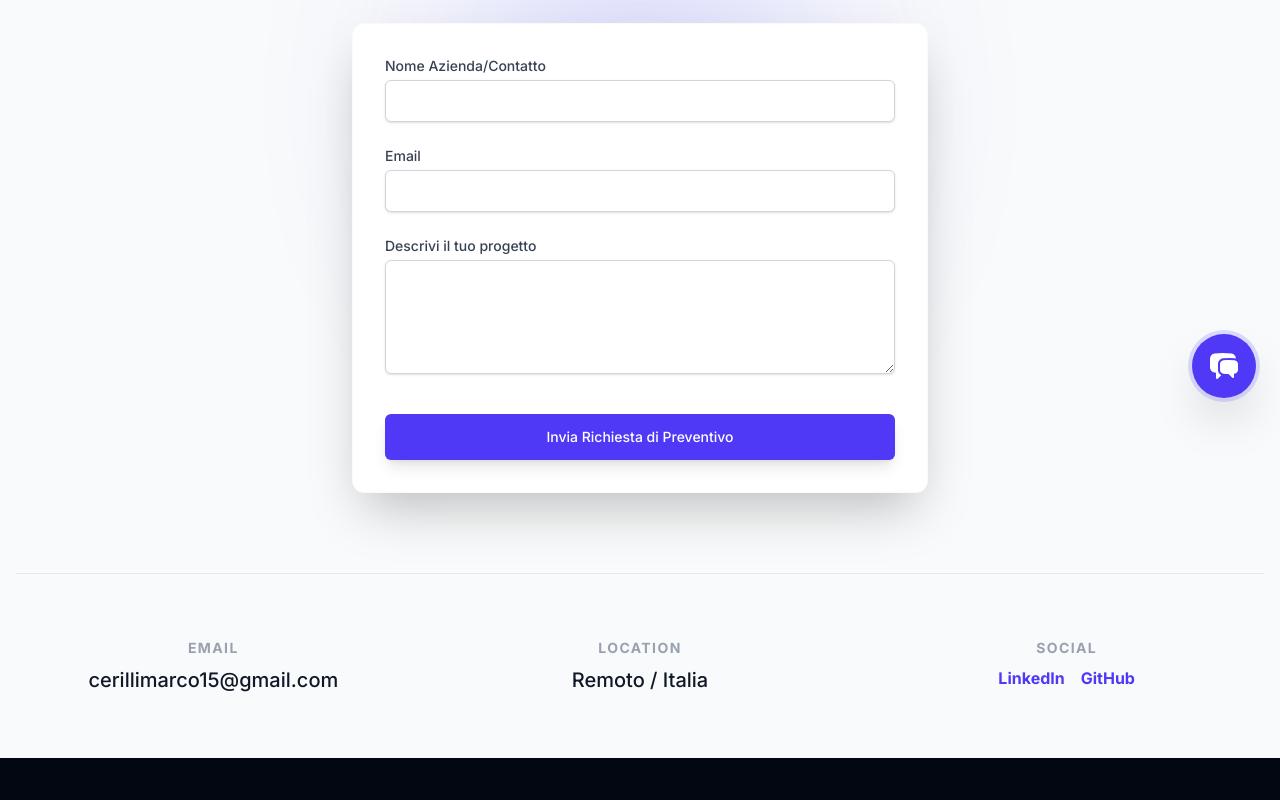
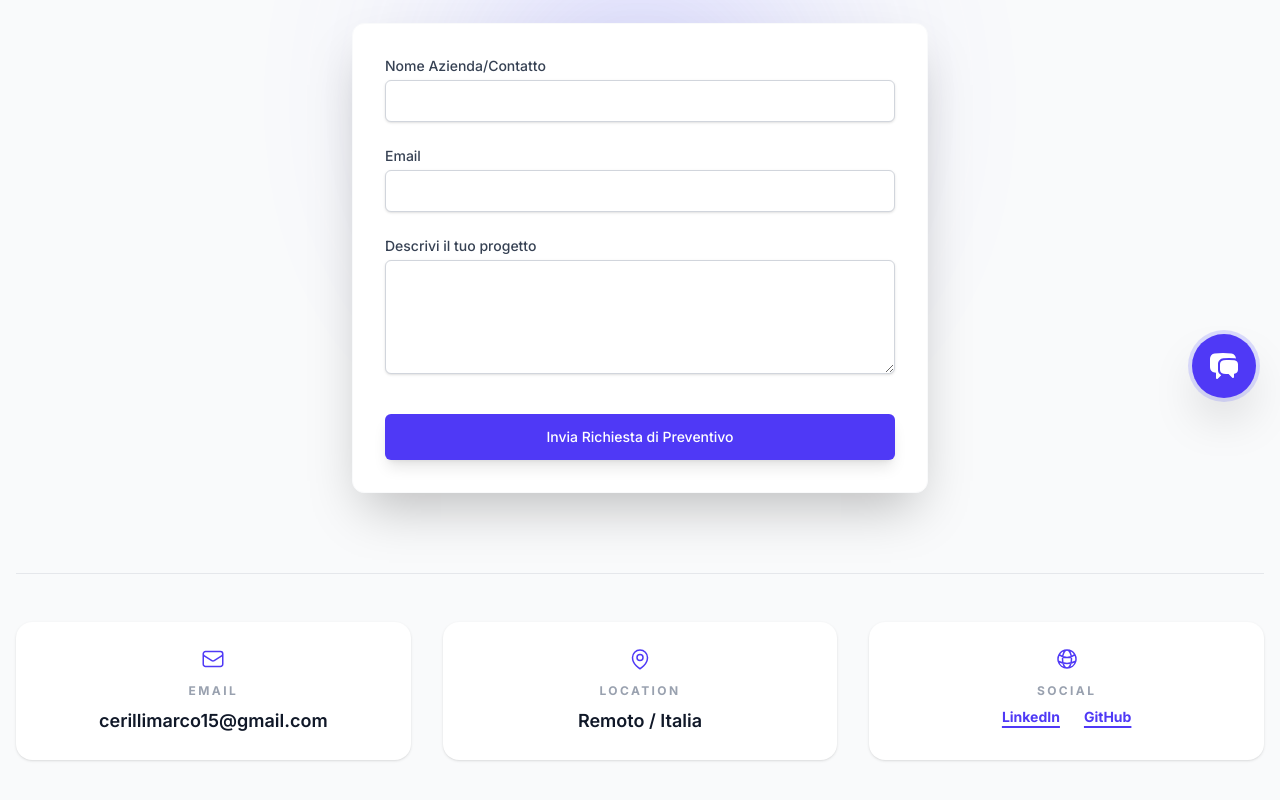
Before and after one commit to MarcoCerilli/portfolio-aziendale-2026, a Next.js app: page /contatti in a window 1280 px wide. Shown: the part 378-1178 px from the top of the page. Before the commit the page ends 1136 px from the top, so only its background shows below. Built offline with nearby package versions, Linux system fonts and the light colour scheme.

Commit message:
Problem Hover Info Box

```diff
--- a/src/app/contatti/page.tsx
+++ b/src/app/contatti/page.tsx
@@ -2,6 +2,7 @@
 import React from 'react';
 import { motion } from 'framer-motion';
 import ContactForm from '@/components/ContactForm';
+import { EnvelopeIcon, MapPinIcon, GlobeAltIcon } from '@heroicons/react/24/outline';
 
 export default function ContattiPage() {
   return (
@@ -25,33 +26,52 @@ export default function ContattiPage() {
         {/* Contenitore Form con effetto Glow */}
         <div className="relative z-10">
           <div className="absolute -top-20 left-1/2 -translate-x-1/2 -z-10 blur-[120px] opacity-30 bg-indigo-500 rounded-full w-80 h-80"></div>
-
           <ContactForm />
         </div>
 
-        {/* Info Box */}
+        {/* Info Box - Ottimizzato per Mobile */}
         <motion.div
           initial={{ opacity: 0 }}
           whileInView={{ opacity: 1 }}
           transition={{ delay: 0.5 }}
           viewport={{ once: true }}
-          className="mt-20 grid grid-cols-1 md:grid-cols-3 gap-8 border-t border-gray-200 dark:border-gray-800 pt-12 text-center"
+          className="mt-20 grid grid-cols-1 md:grid-cols-3 gap-8 border-t border-gray-200 dark:border-gray-800 pt-12"
         >
-          <div className="p-4">
-            <h3 className="text-sm uppercase tracking-widest font-bold text-gray-400 mb-2">Email</h3>
-            <p className="text-xl font-medium text-gray-900 dark:text-white">cerillimarco15@gmail.com</p>
-          </div>
-          <div className="p-4">
-            <h3 className="text-sm uppercase tracking-widest font-bold text-gray-400 mb-2">Location</h3>
-            <p className="text-xl font-medium text-gray-900 dark:text-white">Remoto / Italia</p>
-          </div>
-          <div className="p-4">
-            <h3 className="text-sm uppercase tracking-widest font-bold text-gray-400 mb-2">Social</h3>
-            <div className="flex justify-center gap-4 text-indigo-600 font-bold">
-              <a href="#" className="hover:underline">LinkedIn</a>
-              <a href="#" className="hover:underline">GitHub</a>
+          {/* Email */}
+          <motion.div
+            whileHover={{ y: -5 }}
+            whileTap={{ scale: 0.95 }}
+            className="p-6 rounded-2xl bg-white dark:bg-gray-800/50 shadow-sm border border-transparent hover:border-indigo-500/30 transition-colors text-center"
+          >
+            <EnvelopeIcon className="w-6 h-6 mx-auto mb-3 text-indigo-600" />
+            <h3 className="text-xs uppercase tracking-[0.2em] font-bold text-gray-400 mb-2">Email</h3>
+            <p className="text-lg font-semibold text-gray-900 dark:text-white break-all">cerillimarco15@gmail.com</p>
+          </motion.div>
+
+          {/* Location */}
+          <motion.div
+            whileHover={{ y: -5 }}
+            whileTap={{ scale: 0.95 }}
+            className="p-6 rounded-2xl bg-white dark:bg-gray-800/50 shadow-sm border border-transparent hover:border-indigo-500/30 transition-colors text-center"
+          >
+            <MapPinIcon className="w-6 h-6 mx-auto mb-3 text-indigo-600" />
+            <h3 className="text-xs uppercase tracking-[0.2em] font-bold text-gray-400 mb-2">Location</h3>
+            <p className="text-lg font-semibold text-gray-900 dark:text-white">Remoto / Italia</p>
+          </motion.div>
+
+          {/* Social */}
+          <motion.div
+            whileHover={{ y: -5 }}
+            whileTap={{ scale: 0.95 }}
+            className="p-6 rounded-2xl bg-white dark:bg-gray-800/50 shadow-sm border border-transparent hover:border-indigo-500/30 transition-colors text-center"
+          >
+            <GlobeAltIcon className="w-6 h-6 mx-auto mb-3 text-indigo-600" />
+            <h3 className="text-xs uppercase tracking-[0.2em] font-bold text-gray-400 mb-2">Social</h3>
+            <div className="flex justify-center gap-6">
+              <a href="#" className="text-sm font-bold text-indigo-600 hover:text-indigo-400 transition-colors underline decoration-2 underline-offset-4">LinkedIn</a>
+              <a href="#" className="text-sm font-bold text-indigo-600 hover:text-indigo-400 transition-colors underline decoration-2 underline-offset-4">GitHub</a>
             </div>
-          </div>
+          </motion.div>
         </motion.div>
       </div>
     </main>
```
